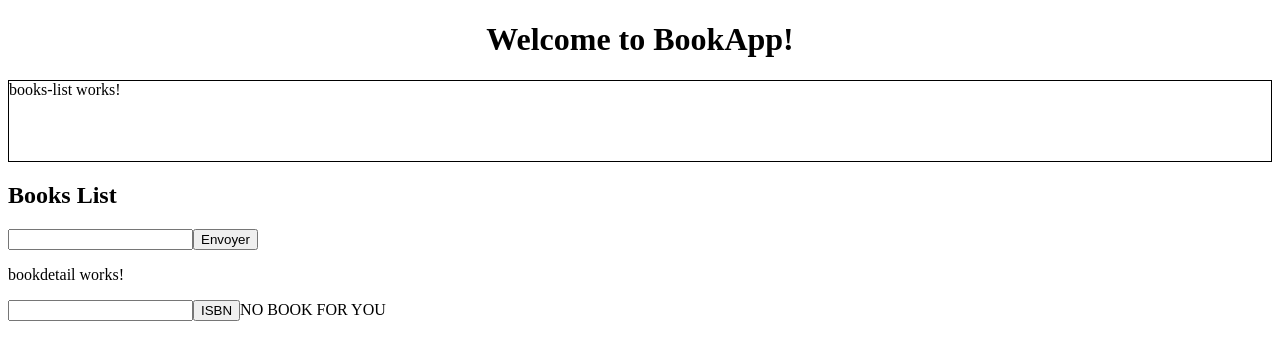
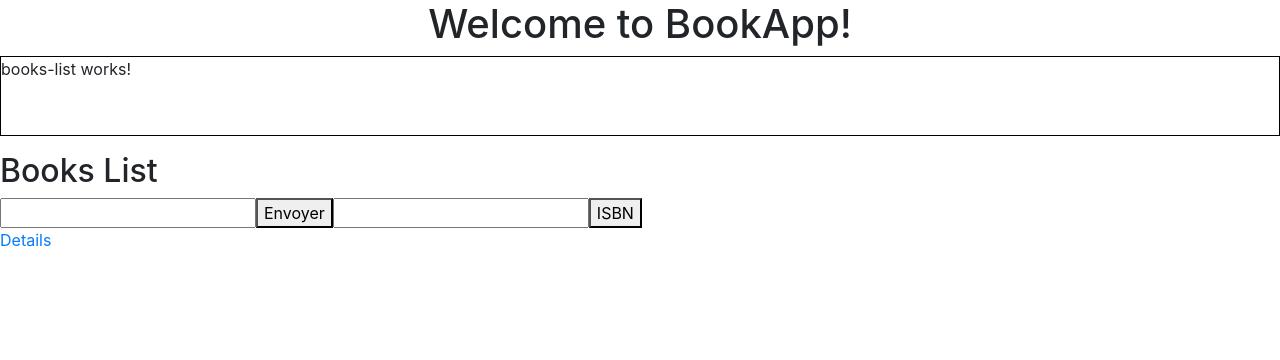
Before and after one commit to JordanSOA/BookStore, an Angular app: page /booksList in a window 1280 px wide. Before the commit this address led to /. Shown: the top 360 px of the page. Built offline with nearby package versions, Linux system fonts and the light colour scheme.

Commit message:
route testing

```diff
--- a/package.json
+++ b/package.json
@@ -21,6 +21,8 @@
     "@angular/platform-browser": "~8.0.1",
     "@angular/platform-browser-dynamic": "~8.0.1",
     "@angular/router": "~8.0.1",
+    "@ng-bootstrap/ng-bootstrap": "^5.1.0",
+    "ng-starrating": "^1.0.6",
     "rxjs": "~6.4.0",
     "tslib": "^1.9.0",
     "zone.js": "~0.9.1"
--- a/src/app/app-routing.module.ts
+++ b/src/app/app-routing.module.ts
@@ -1,10 +1,32 @@
 import { NgModule } from '@angular/core';
 import { Routes, RouterModule } from '@angular/router';
+import { BooksListComponent } from './books-list/books-list.component';
+import { BookdetailComponent } from './bookdetail/bookdetail.component';
+import { BrowserModule } from '@angular/platform-browser';
+import { HttpClientModule } from '@angular/common/http';
+import { FormsModule } from '@angular/forms';
+import { MatCardModule } from '@angular/material/card';
+import { MatTabsModule } from '@angular/material/tabs';
 
-const routes: Routes = [];
+
+const routes: Routes = [
+{path: 'booksList', component: BooksListComponent},
+{path: 'booksList/bookdetail', component: BookdetailComponent},
+{path: '', redirectTo: 'booksList', pathMatch: 'full'}
+];
 
 @NgModule({
-  imports: [RouterModule.forRoot(routes)],
+  declarations: [
+    BooksListComponent,
+    BookdetailComponent
+  ],
+  imports: [
+    BrowserModule,
+    HttpClientModule,
+    FormsModule,
+    MatCardModule,
+    MatTabsModule,
+    RouterModule.forRoot(routes, {enableTracing: false})],
   exports: [RouterModule]
 })
 export class AppRoutingModule { }
--- a/src/app/app.component.html
+++ b/src/app/app.component.html
@@ -5,7 +5,6 @@
   </h1>
 </div>
 
-
 <router-outlet></router-outlet>
-<app-books-list></app-books-list>
-<app-bookdetail></app-bookdetail>
+<!-- <app-books-list></app-books-list>
+<app-bookdetail></app-bookdetail> -->
--- a/src/app/bookdetail/bookdetail.component.html
+++ b/src/app/bookdetail/bookdetail.component.html
@@ -1,7 +1,7 @@
+
+
 <p>bookdetail works!</p>
 <div>
-    <input [(ngModel)]="booksService.isbn" (keydown.enter)="searchIsbn()" />
-    <button (click)="searchIsbn()">ISBN</button>
     <div *ngIf=" bookD !== undefined ; else nobook">
         <ul>
             <li>Titre : {{ bookD.volumeInfo.title }}</li>
@@ -9,13 +9,14 @@
             <li>Genre : {{bookD.volumeInfo.categories}}</li>
             <li>Editeur : {{bookD.volumeInfo.publisher}}</li>
             <li>Description : {{bookD.volumeInfo.description}}</li>
-            <li>ISBN13: {{bookD.volumeInfo.industryIdentifiers[0].identifier}} | ISBN10 : {{bookD.volumeInfo.industryIdentifiers[1].identifier}} </li>
+            <li>ISBN13: {{bookD.volumeInfo.industryIdentifiers[1].identifier}} | ISBN10 : {{bookD.volumeInfo.industryIdentifiers[0].identifier}} </li>
             <li>Nbre de Page : {{bookD.volumeInfo.pageCount}}</li>
             <li>Langue : {{bookD.volumeInfo.language}}</li>
-            <li>Format : {{bookD.saleInfo.isEbook}}</li>
-            <li>Photo Couv : {{bookD.volumeInfo.imageLinks.thumbnail}}</li>
-            <li>RATING</li>
-            <li>Prix : {{bookD.saleInfo.listPrice.amount}} {{bookD.saleInfo.listPrice.currencyCode}} </li>
+            <li>Ebook : {{bookD.saleInfo.isEbook ?  'Oui' : 'Non'}}</li>
+            <li>Photo Couv <img [src]="bookD.volumeInfo.imageLinks?.thumbnail"></li>
+            <!-- <li><ngb-rating [rate]="bookD.volumeInfo.averageRating" [readonly]="readonly"></ngb-rating></li> -->
+            <li>RATING : {{bookD.volumeInfo.averageRating || "Not Here"}}</li>
+            <li>Prix : {{bookD.saleInfo.listPrice?.amount || 'NOt for sale' }} {{bookD.saleInfo.listPrice?.currencyCode}} </li>
         </ul>
     </div>
     <ng-template #nobook>NO BOOK FOR YOU</ng-template>
--- a/src/app/bookdetail/bookdetail.component.ts
+++ b/src/app/bookdetail/bookdetail.component.ts
@@ -1,22 +1,24 @@
 import { Component, OnInit } from '@angular/core';
 import { BooksService } from '../books.service';
+import { ActivatedRoute, Params } from '@angular/router';
+
 
 @Component({
   selector: 'app-bookdetail',
   templateUrl: './bookdetail.component.html',
-  styleUrls: ['./bookdetail.component.css']
+  styleUrls: ['./bookdetail.component.css'],
 })
 export class BookdetailComponent implements OnInit {
-  public bookD: object;
+  // public bookD: object;
+  public id = '';
 
+  constructor(private booksService: BooksService, private route: ActivatedRoute) {}
   ngOnInit() {
-  }
-  constructor(private booksService: BooksService ) {}
-  searchIsbn() {
-    this.booksService.getBookByIsbn().subscribe((data) => {
-      this.bookD =  data.items[0];
-      console.log(this.bookD);
+    this.route.params.subscribe((params: Params) => {
+      this.id = params.isbn;
+      console.log(this.id);
+      this.booksService.getBookByIsbn(this.id);
     });
   }
 
-}
+  }
--- a/src/app/books-list/books-list.component.html
+++ b/src/app/books-list/books-list.component.html
@@ -1,8 +1,18 @@
 <link href="https://fonts.googleapis.com/icon?family=Material+Icons" rel="stylesheet">
+<link rel="stylesheet" href="https://stackpath.bootstrapcdn.com/bootstrap/4.3.1/css/bootstrap.min.css" >
 <p>books-list works!</p>
 <h2>Books List</h2>
+
+
 <input [(ngModel)]="booksService.query" (keydown.enter)="search()" />
 <button (click)="search()">Envoyer</button>
+<input [(ngModel)]="booksService.isbn" (keydown.enter)="searchIsbn()" />
+<button [routerLink]="['/booksList/bookDetail', booksService.isbn]">ISBN</button>
+<div>
+    {{bookD?.volumeInfo.title}}
+    <a routerLink='/booksList/bookdetail'>Details</a>
+</div>
+
 
 <div *ngIf=" search !== null">
     <ul *ngFor="let book of books">
@@ -17,7 +27,7 @@
                     <div class="price">Price: {{book.saleInfo?.listPrice?.amount}}</div>
                 </mat-card-subtitle>
             </mat-card-header>
-            <img mat-card-md-image [src]="book.volumeInfo.imageLinks?.thumbnail">
+            <img mat-card-lg-image [src]="book.volumeInfo.imageLinks?.thumbnail">
             <mat-card-content>
                 <p>
                     {{book.volumeInfo.description}}
--- a/src/app/books-list/books-list.component.ts
+++ b/src/app/books-list/books-list.component.ts
@@ -1,5 +1,6 @@
 import { Component, OnInit } from '@angular/core';
 import { BooksService } from '../books.service';
+import { ActivatedRoute } from '@angular/router';
 
 
 @Component({
@@ -9,10 +10,11 @@ import { BooksService } from '../books.service';
 })
 export class BooksListComponent implements OnInit {
   public books = [];
+  public bookD: object;
 
   ngOnInit() {
   }
-  constructor(private booksService: BooksService ) {
+  constructor(private booksService: BooksService, private route: ActivatedRoute ) {
   }
 
   search() {
@@ -21,4 +23,10 @@ export class BooksListComponent implements OnInit {
       this.books = data.items;
     });
   }
+  searchIsbn(isbn) {
+    this.booksService.getBookByIsbn(isbn).subscribe((data) => {
+      this.bookD =  data.items[0];
+      console.log(this.bookD);
+    });
+  }
 }
--- a/src/app/books.service.ts
+++ b/src/app/books.service.ts
@@ -15,7 +15,7 @@ export class BooksService {
     console.log(this.query);
     return (this.http.get('https://www.googleapis.com/books/v1/volumes?q=' + this.query + '&maxResults=40'));
   }
-  getBookByIsbn(): Observable<any> {
+  getBookByIsbn(isbn): Observable<any> {
     console.log('https://www.googleapis.com/books/v1/volumes?q=+' + this.isbn);
     return (this.http.get('https://www.googleapis.com/books/v1/volumes?q=+isbn+' + this.isbn + ' '));
     // return this.http.get(url);
```
Also changed, not shown: src/app/app.module.ts (+5 -4 lines), 1 other file (tests, documents, lock files or other folders).
